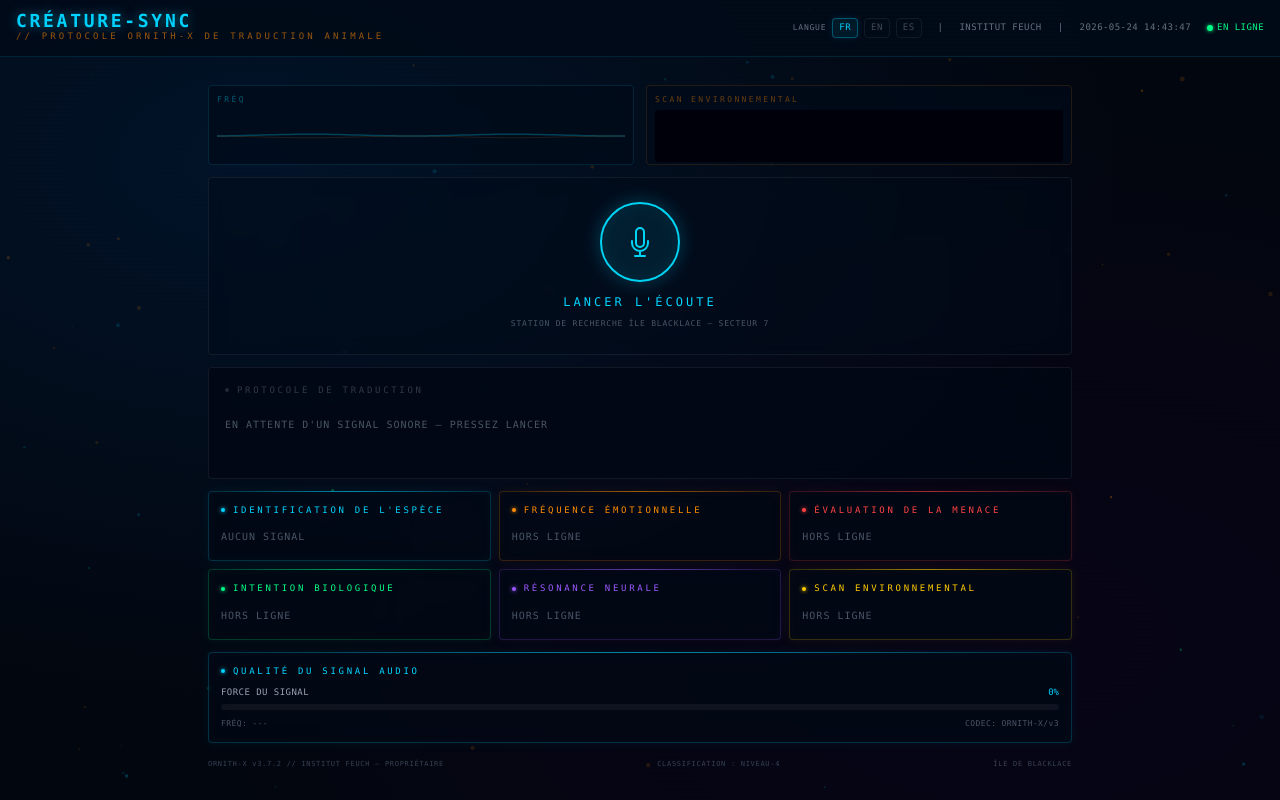
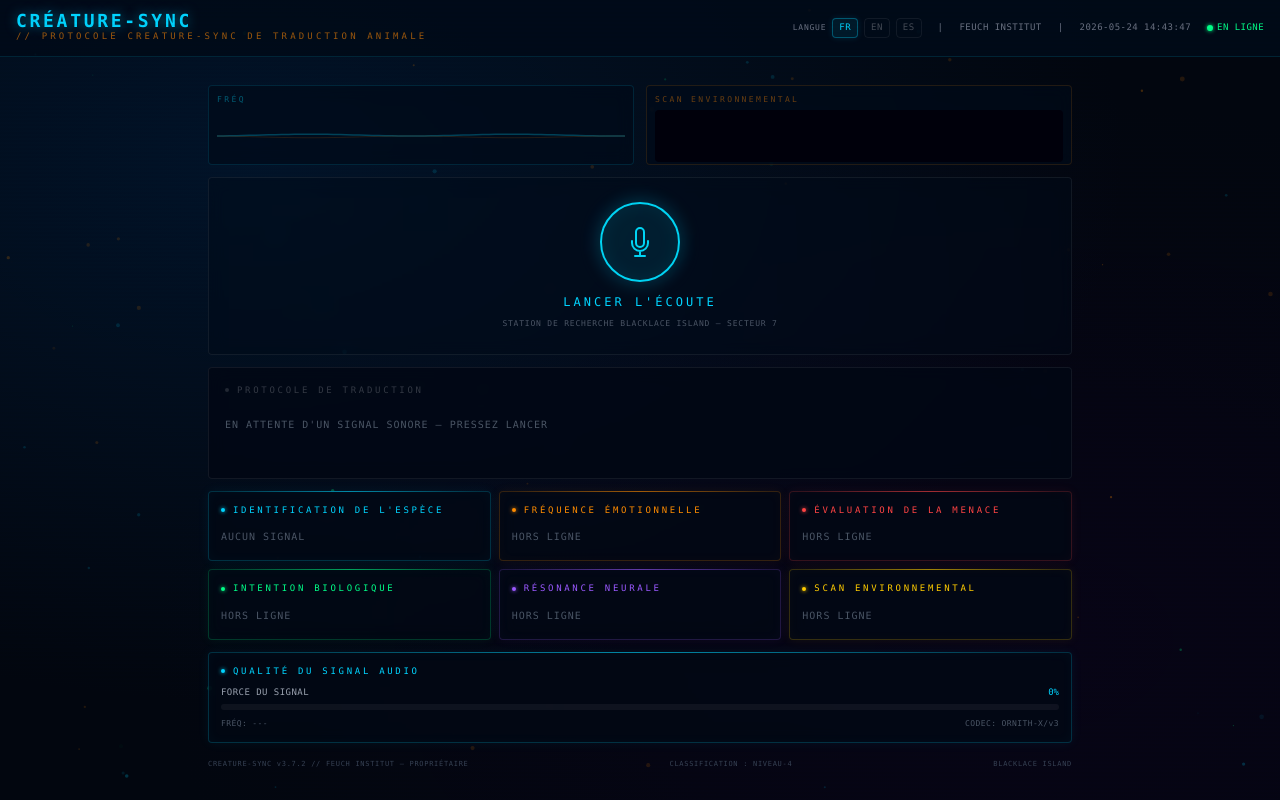
Before and after one commit to benoitlub/Creature-sync, a React (Vite) app: page / in a window 1280 px wide. Built offline with nearby package versions, Linux system fonts and the light colour scheme.

Commit message:
Update translations.ts

```diff
--- a/src/data/translations.ts
+++ b/src/data/translations.ts
@@ -2,8 +2,8 @@ export type Lang = "en" | "fr" | "es";
 
 export const UI_LABELS: Record<Lang, Record<string, string>> = {
   en: {
-    title: "CRÉATURE-SYNC",
-    subtitle: "// ORNITH-X ANIMAL TRANSLATION PROTOCOL",
+    title: "CREATURE-SYNC",
+    subtitle: "// CREATURE-SYNC ANIMAL TRANSLATION PROTOCOL",
     initiate: "INITIATE SCAN",
     stop: "STOP SCAN",
     analyzing: "ANALYZING...",
@@ -35,7 +35,7 @@ export const UI_LABELS: Record<Lang, Record<string, string>> = {
     bioacoustic: "BIOACOUSTIC PATTERN RECOGNITION",
     freq: "FREQ",
     codec: "CODEC",
-    footer1: "ORNITH-X v3.7.2 // FEUCH INSTITUTE PROPRIETARY",
+    footer1: "CREATURE-SYNC v3.7.2 // FEUCH INSTITUTE PROPRIETARY",
     footer2: "CLASSIFICATION: LEVEL-4",
     footer3: "BLACKLACE ISLAND",
     institute: "FEUCH INSTITUTE",
@@ -47,7 +47,7 @@ export const UI_LABELS: Record<Lang, Record<string, string>> = {
   },
   fr: {
     title: "CRÉATURE-SYNC",
-    subtitle: "// PROTOCOLE ORNITH-X DE TRADUCTION ANIMALE",
+    subtitle: "// PROTOCOLE CREATURE-SYNC DE TRADUCTION ANIMALE",
     initiate: "LANCER L'ÉCOUTE",
     stop: "ARRÊTER L'ÉCOUTE",
     analyzing: "ANALYSE EN COURS...",
@@ -79,19 +79,19 @@ export const UI_LABELS: Record<Lang, Record<string, string>> = {
     bioacoustic: "RECONNAISSANCE BIOACOUSTIQUE",
     freq: "FRÉQ",
     codec: "CODEC",
-    footer1: "ORNITH-X v3.7.2 // INSTITUT FEUCH — PROPRIÉTAIRE",
+    footer1: "CREATURE-SYNC v3.7.2 // FEUCH INSTITUT — PROPRIÉTAIRE",
     footer2: "CLASSIFICATION : NIVEAU-4",
-    footer3: "ÎLE DE BLACKLACE",
-    institute: "INSTITUT FEUCH",
+    footer3: "BLACKLACE ISLAND",
+    institute: "FEUCH INSTITUT",
     online: "EN LIGNE",
-    station: "STATION DE RECHERCHE ÎLE BLACKLACE — SECTEUR 7",
+    station: "STATION DE RECHERCHE BLACKLACE ISLAND — SECTEUR 7",
     lang: "LANGUE",
     detected: "SIGNATURE ACOUSTIQUE DÉTECTÉE",
     unknown: "SIGNATURE NON IDENTIFIÉE",
   },
   es: {
     title: "CRÉATURE-SYNC",
-    subtitle: "// PROTOCOLO ORNITH-X DE TRADUCCIÓN ANIMAL",
+    subtitle: "// PROTOCOLO CREATURE-SYNC DE TRADUCCIÓN ANIMAL",
     initiate: "INICIAR ESCÁNER",
     stop: "DETENER ESCÁNER",
     analyzing: "ANALIZANDO...",
@@ -123,7 +123,7 @@ export const UI_LABELS: Record<Lang, Record<string, string>> = {
     bioacoustic: "RECONOCIMIENTO BIOACÚSTICO",
     freq: "FREQ",
     codec: "CODEC",
-    footer1: "ORNITH-X v3.7.2 // INSTITUTO FEUCH PROPIETARIO",
+    footer1: "CREATURE-SYNC v3.7.2 // INSTITUTO FEUCH PROPIETARIO",
     footer2: "CLASIFICACIÓN: NIVEL-4",
     footer3: "ISLA BLACKLACE",
     institute: "INSTITUTO FEUCH",
@@ -188,7 +188,7 @@ export const SPECIES: Species[] = [
     translations: {
       en: [
         "This human knows too much. Flag for monitoring.",
-        "The bread distribution today was unacceptable. I remember.",
+        "The bread distribution today was unacceptable. I'll remember this.",
         "I have been watching you for three years. You don't know this.",
         "Your recycling habits are being evaluated. Results: poor.",
         "The council has voted. You may pass.",
@@ -198,7 +198,7 @@ export const SPECIES: Species[] = [
       ],
       fr: [
         "Cet humain en sait trop. Marquer pour surveillance.",
-        "La distribution du pain aujourd'hui était inacceptable. Je me souviens.",
+        "La distribution du pain aujourd'hui était inacceptable. Je m'en souviendrais.",
         "Je vous observe depuis trois ans. Vous l'ignorez.",
         "Vos habitudes de recyclage sont évaluées. Verdict : médiocre.",
         "Le conseil a délibéré. Vous pouvez passer.",
@@ -311,17 +311,17 @@ export const SPECIES: Species[] = [
     poetic: {
       en: [
         "To live in the city is to be everyone's problem and no one's concern.",
-        "The sky belongs to everyone. The sidewalk belongs to me.",
+        "The sky belongs to everyone. This sidewalk belongs to me.",
       ],
       fr: [
         "Vivre dans la ville, c'est être le problème de tous et le souci de personne.",
-        "Le ciel appartient à tout le monde. Le trottoir m'appartient.",
+        "Le ciel appartient à tout le monde. Ce trottoir m'appartient.",
         "Je suis le spectateur invisible de toutes vos promesses brisées.",
-        "Mon aile effleure le vent comme un souvenir qu'on n'ose pas prononcer.",
+        "Mon aile effleure le vent comme un souvenir que l'on n'ose prononcer.",
       ],
       es: [
         "Vivir en la ciudad es ser el problema de todos y la preocupación de nadie.",
-        "El cielo pertenece a todos. La acera me pertenece a mí.",
+        "El cielo pertenece a todos. este acera me pertenece a mí.",
         "Soy el espectador invisible de todas tus promesas rotas.",
         "Mi ala acaricia el viento como un recuerdo que no te atreves a pronunciar.",
       ],
@@ -351,7 +351,11 @@ export const SPECIES: Species[] = [
   {
     id: "duck",
     name: "ANAS PLATYRHYNCHOS",
-    scientificName: "Mallard Duck",
+    scientificName: {
+      en: ["Mallard Duck",],
+      fr: ["Canard",],
+      es: ["Pato",],
+      },
     emoji: "🦆",
     personality: {
       en: ["CALM", "EXISTENTIAL", "WATER-OBSESSED", "QUIETLY UNSTABLE"],
@@ -439,7 +443,11 @@ export const SPECIES: Species[] = [
   {
     id: "cat",
     name: "FELIS CATUS",
-    scientificName: "Domestic Cat",
+    scientificName: {
+      en: ["Domestic Cat",],
+      fr: ["Chat domestique",],
+      es: ["Gato domestico",],
+      },
     emoji: "🐱",
     personality: {
       en: ["NARCISSISTIC", "DOMINANT", "PASSIVE-AGGRESSIVE", "REGAL"],
@@ -527,7 +535,11 @@ export const SPECIES: Species[] = [
   {
     id: "dog",
     name: "CANIS LUPUS FAMILIARIS",
-    scientificName: "Domestic Dog",
+     scientificName: {
+      en: ["Domestic Dog",],
+      fr: ["Chien domestique",],
+      es: ["Perro domestico",],
+      },
     emoji: "🐕",
     personality: {
       en: ["OVEREXCITED", "LOYAL", "EMOTIONAL", "PROTECTIVE"],
@@ -615,7 +627,11 @@ export const SPECIES: Species[] = [
   {
     id: "owl",
     name: "STRIX ALUCO",
-    scientificName: "Tawny Owl",
+    scientificName: {
+      en: ["Tawny Owl",],
+      fr: ["Chouette hulotte",],
+      es: ["Búho leonado",],
+      },
     emoji: "🦉",
     personality: {
       en: ["ANCIENT", "CRYPTIC", "ALL-SEEING", "SILENT"],
```
